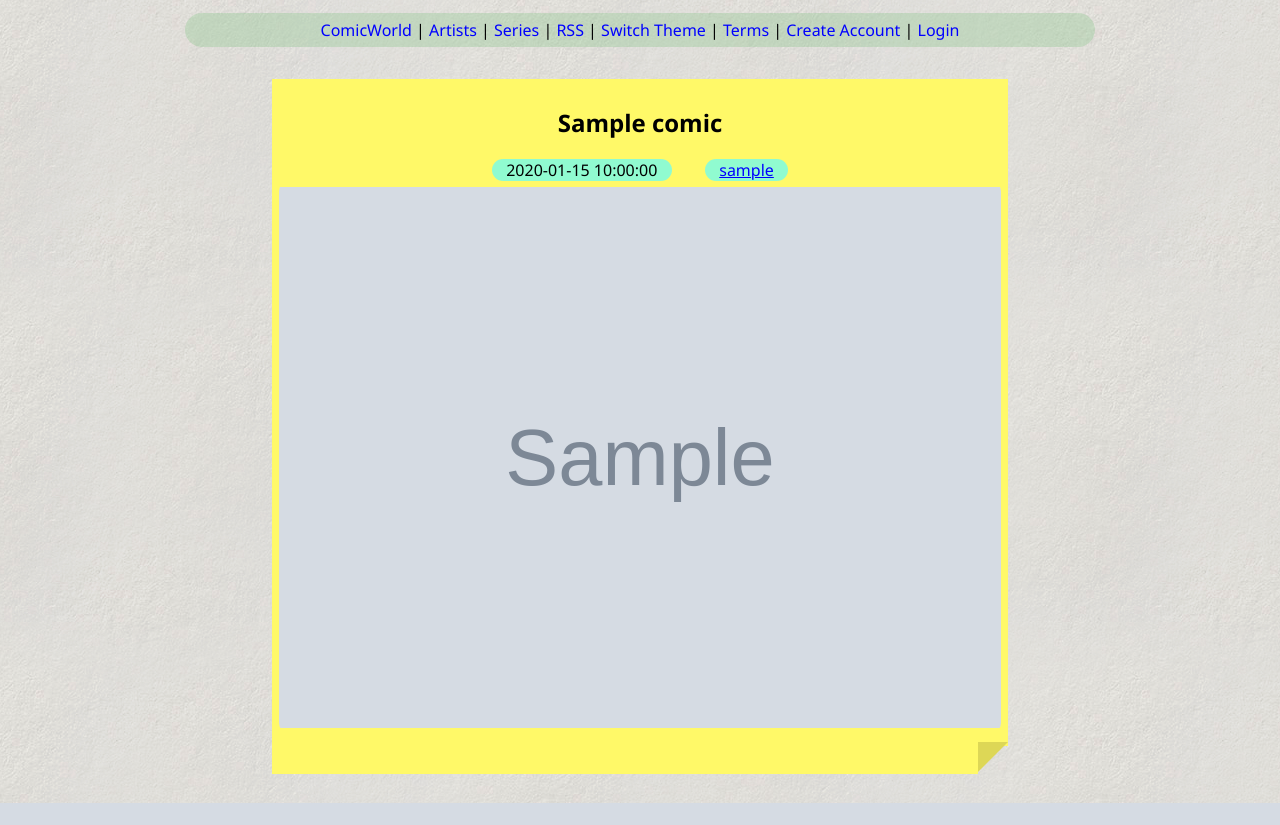
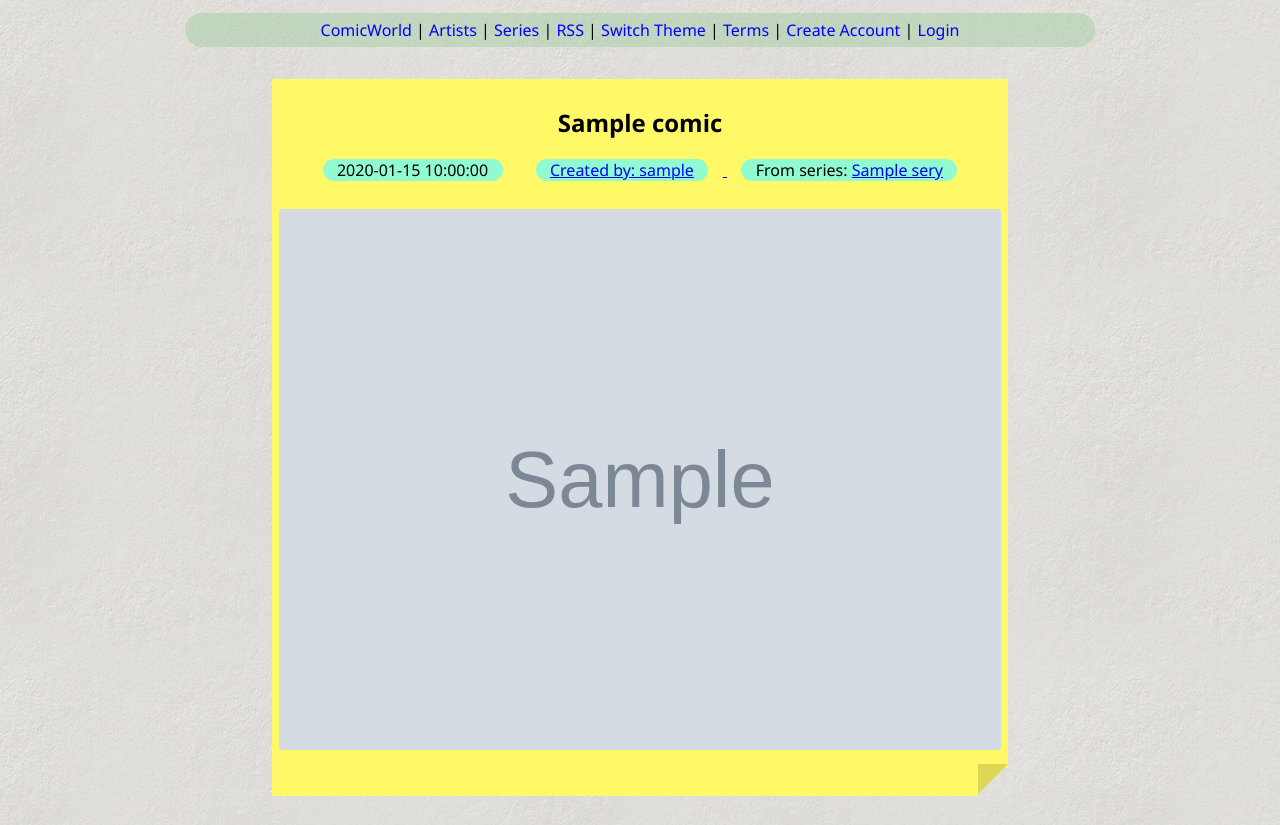
Before and after one commit to AnnoyingRain5/ComicWorld, a Flask app: page /1 in a window 1280 px wide. Before the commit the page ends 803 px from the top, so only its background shows below. Run offline with Flask 3, Linux system fonts and the light colour scheme; tables that the repository leaves empty hold one stand-in row (values such as "Sample post"); grey boxes marked "Sample" are stand-in pictures; parts of the project's set-up code (start-up, migrations or seed data) failed here and were passed over.

Commit message:
Add feed links to the header

```diff
--- a/app.py
+++ b/app.py
@@ -216,8 +216,18 @@ def comic(login_artist: Artist, comic_id):
     artist = conn.execute(
         "SELECT username FROM artists WHERE id = ?", (comic[4],)
     ).fetchone()
+    if comic["seriesid"]:
+        series = conn.execute(
+            "SELECT name FROM series WHERE id = ?", (comic["seriesid"],)
+        ).fetchone()[0]
+    else:
+        series = None
     return render_template(
-        "comic.jinja", comic=comic, artist=artist[0], login_artist=login_artist
+        "comic.jinja",
+        comic=comic,
+        artist=artist[0],
+        series=series,
+        login_artist=login_artist,
     )
 
 
--- a/templates/artist.jinja
+++ b/templates/artist.jinja
@@ -1,6 +1,11 @@
 {% extends 'base.jinja' %}
 {% from 'macros/sticky.jinja' import sticky %}
 {% from 'macros/notepad.jinja' import notepad %}
+
+{% block extrahead %}
+<link rel="alternate" type="application/rss+xml" title="All of ComicWorld!" href="/feed" />
+<link rel="alternate" type="application/rss+xml" title="{{artist}}'s feed" href="{{artist}}/feed" />
+{% endblock %}
 
 {% block content %}
 {{ notepad(artist + "'s page", true, page, allownext) }}
--- a/templates/base.jinja
+++ b/templates/base.jinja
@@ -12,6 +12,7 @@
   {% else %}
   <link rel="stylesheet" href="/static/css/colours.css">
   {% endif %}
+  {% block extrahead %}{% endblock %}
 </head>
 
 <body>
--- a/templates/comic.jinja
+++ b/templates/comic.jinja
@@ -1,4 +1,12 @@
 {% extends 'base.jinja' %}
+
+{% block extrahead %}
+<link rel="alternate" type="application/rss+xml" title="All of ComicWorld!" href="/feed" />
+{% if series %}
+<link rel="alternate" type="application/rss+xml" title="Comics in series: {{series}}" href="{{series}}/feed" />
+{% endif %}
+<link rel="alternate" type="application/rss+xml" title="{{artist}}'s feed" href="{{artist}}/feed" />
+{% endblock %}
 
 {% block content %}
 <title>ComicWorld - {{ comic['title'] }}</title>
@@ -9,8 +17,12 @@
             <h2>{% block title %} {{ comic['title'] }} {% endblock %}</h2>
             <span class="badge badge-primary">{{ comic['created'] }}</span>
             <a href="/artists/{{artist}}">
-                <span class="badge badge-primary">{{ artist }}</span>
+                <span class="badge badge-primary">Created by: {{ artist }}</span>
             </a>
+            {% if comic['seriesid'] %}
+            <span class="badge badge-primary">From series: <a href="/series/{{series}}">{{ series }}</a></span>
+            <br>
+            {% endif %}
             <br>
             <img src="/static/comics/{{ comic['id'] }}.{{ comic['fileext'] }}"
                 style="object-fit: contain; height: 69vh; width:70w; border-radius: 10px;">
--- a/templates/index.jinja
+++ b/templates/index.jinja
@@ -1,6 +1,10 @@
 {% extends 'base.jinja' %}
 {% from 'macros/sticky.jinja' import sticky %}
 {% from 'macros/notepad.jinja' import notepad %}
+
+{% block extrahead %}
+<link rel="alternate" type="application/rss+xml" title="All of ComicWorld!" href="/feed" />
+{% endblock %}
 
 {% block content %}
 {{ notepad("Welcome to ComicWorld", true, page, allownext) }}
--- a/templates/series.jinja
+++ b/templates/series.jinja
@@ -1,6 +1,11 @@
 {% extends 'base.jinja' %}
 {% from 'macros/sticky.jinja' import sticky %}
 {% from 'macros/notepad.jinja' import notepad %}
+
+{% block extrahead %}
+<link rel="alternate" type="application/rss+xml" title="All of ComicWorld!" href="/feed" />
+<link rel="alternate" type="application/rss+xml" title="Comics in series: {{SeriesName}}" href="{{seriesName}}/feed" />
+{% endblock %}
 
 {% block content %}
 {{ notepad("Series: " + seriesName, navigation=true, page=page, allownext=allownext) }}
```
